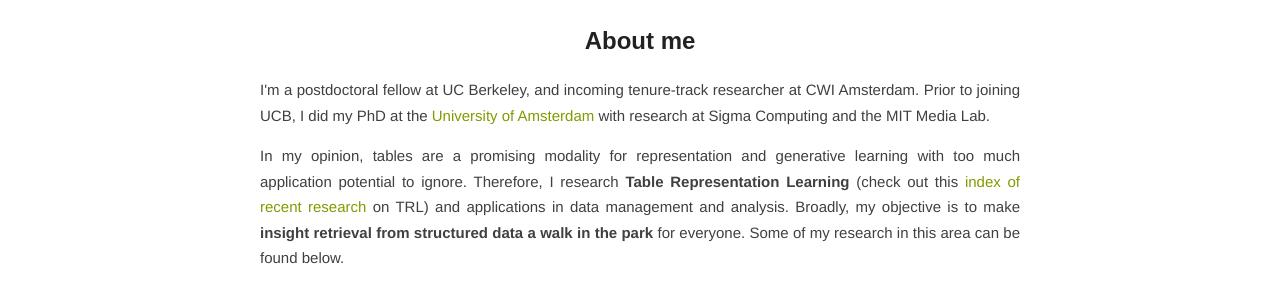
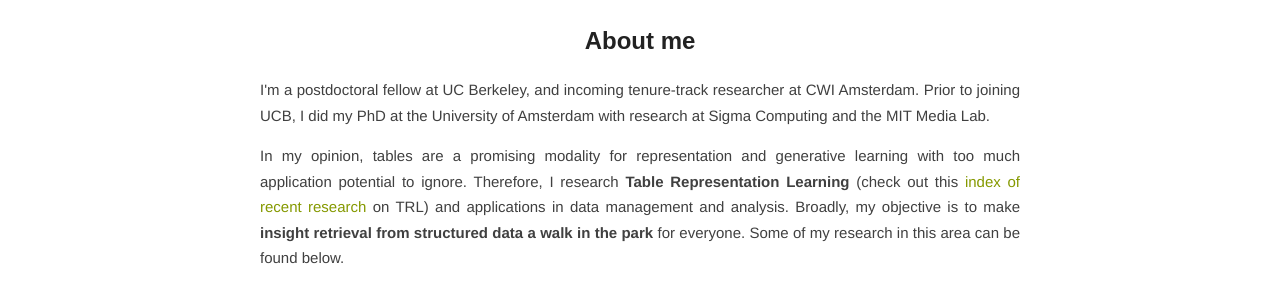
Before and after one commit to madelonhulsebos/madelonhulsebos.github.io, a Jekyll site: the page built from index.html, in a window 1280 px wide and 900 px high. Shown: the part 285-576 px from the top of the window. Built offline with Jekyll 4.4.1, drawn with Linux system fonts in a browser that asks for light colours; the list of posts is cut into pages by our own code; some of the changed lines change nothing that is shown.

Commit message:
remove link

```diff
--- a/index.html
+++ b/index.html
@@ -18,7 +18,7 @@ layout: default
 
   <h2>About me</h2>
   I'm a postdoctoral fellow at UC Berkeley, and incoming tenure-track researcher at CWI Amsterdam.
-  Prior to joining UCB, I did my PhD at the <a href="https://www.uva.nl/en" target="_blank">University of Amsterdam</a> with research at Sigma Computing and the MIT Media Lab.
+  Prior to joining UCB, I did my PhD at the University of Amsterdam with research at Sigma Computing and the MIT Media Lab.
   <p>
   In my opinion, tables are a promising modality for representation and generative learning with too much application potential to ignore.
   Therefore, I research <b>Table Representation Learning</b> (check out this <a href="{{ site.baseurl }}/trl" target="blank">index of recent research</a> on TRL) and applications in data management and analysis.
```
